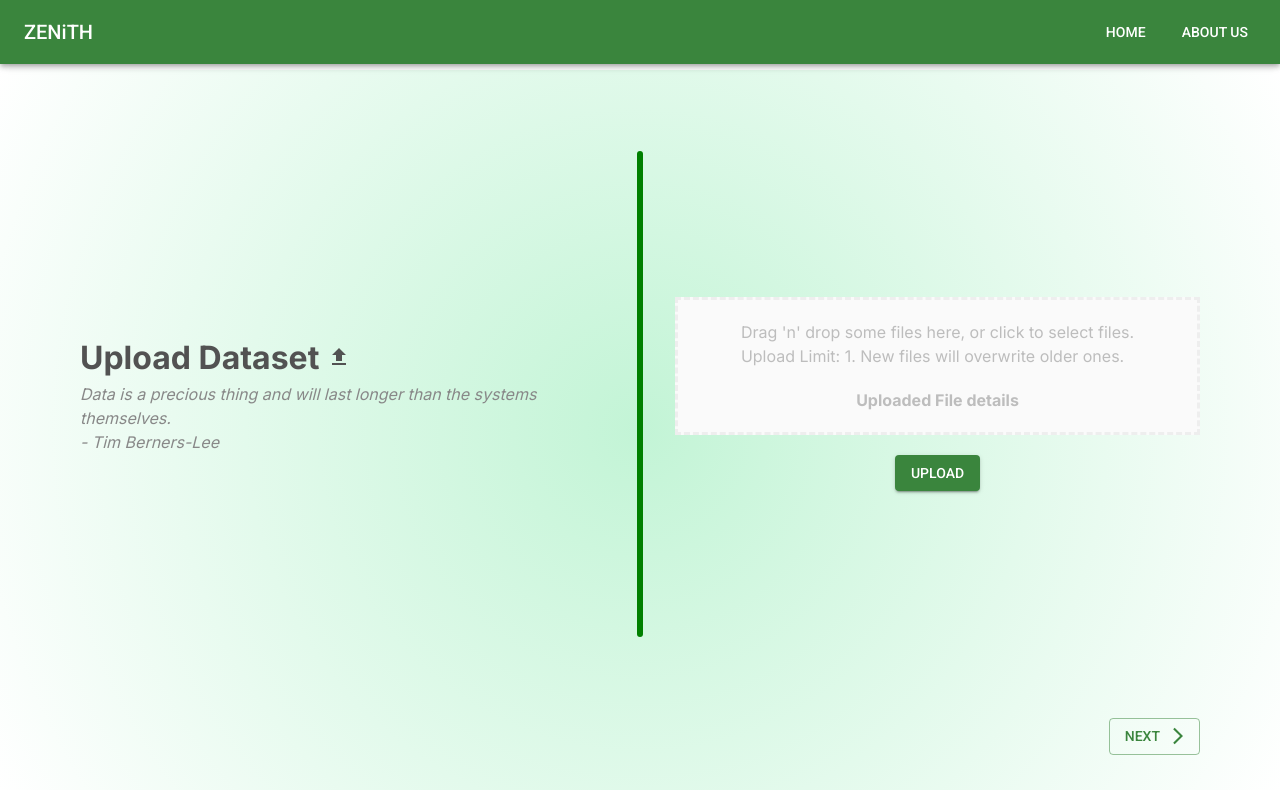
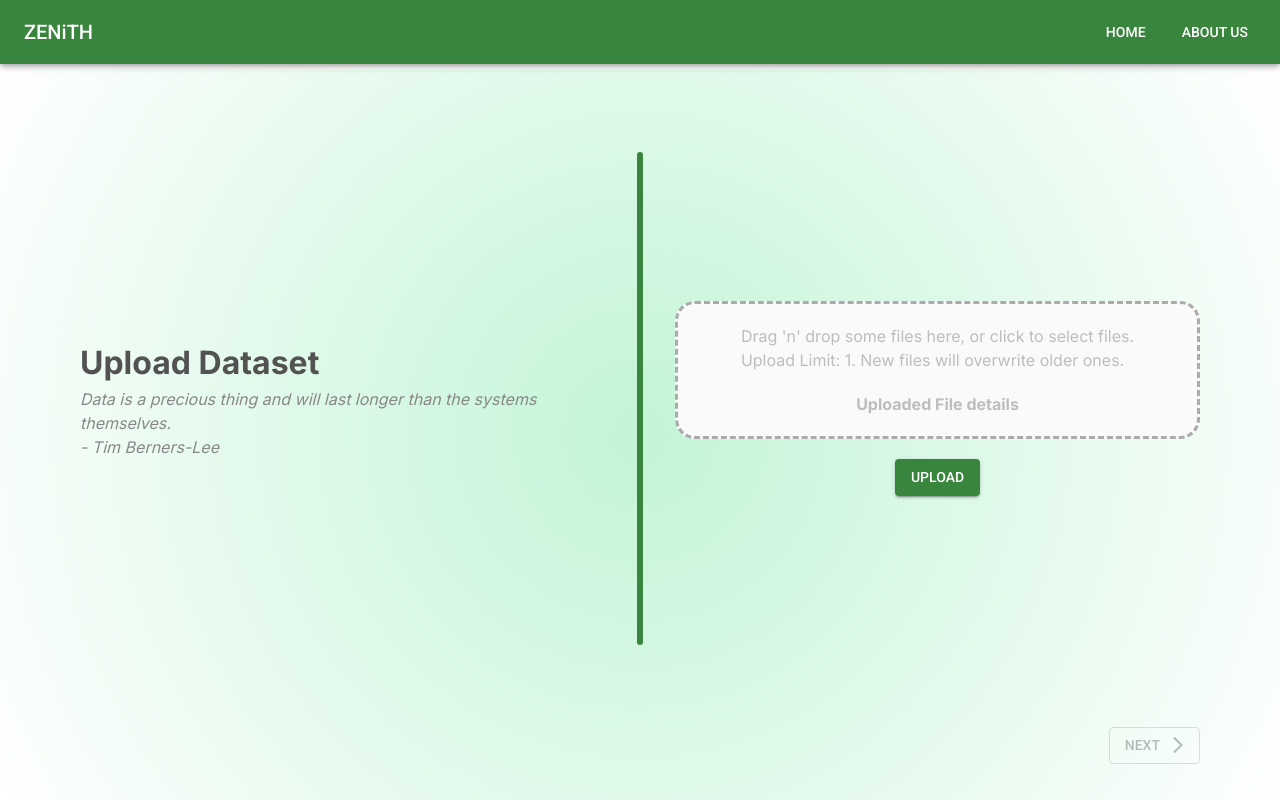
Before and after one commit to aniruddh622003/ZENITH-Sklearn-GUI, a Next.js app: page /flow/upload-dataset in a window 1280 px wide. Built offline with nearby package versions, Linux system fonts and the light colour scheme.

Commit message:
Minor Tweaks

```diff
--- a/src/app/flow/upload-dataset/index.module.css
+++ b/src/app/flow/upload-dataset/index.module.css
@@ -1,6 +1,10 @@
 .page {
-  height: 90vh;
-  background: radial-gradient(circle, rgba(104,228,152,0.4), rgba(255,255,255,1));
+  height: calc(100vh - 70px);
+  background: radial-gradient(
+    circle,
+    rgba(104, 228, 152, 0.4),
+    rgba(255, 255, 255, 1)
+  );
 }
 
 .container {
@@ -30,7 +34,6 @@
 }
 
 .line {
-  background-color: green;
   width: 6px;
   height: 75%;
   border-radius: 3px;
--- a/src/app/flow/upload-dataset/page.jsx
+++ b/src/app/flow/upload-dataset/page.jsx
@@ -1,10 +1,10 @@
 "use client";
-import UploadIcon from '@mui/icons-material/Upload';
+import UploadIcon from "@mui/icons-material/Upload";
 import { ArrowForwardIos } from "@mui/icons-material";
 import Upload from "@/components/Upload";
 import React from "react";
 import styles from "./index.module.css";
-import { Button } from '@mui/material';
+import { Box, Button } from "@mui/material";
 
 const UploadDataset = () => {
   const upload = (file) => {
@@ -13,24 +13,32 @@ const UploadDataset = () => {
 
   return (
     <div className={styles.page}>
-      <head>
-        <title>ZENiTH - Upload Dataset</title>
-      </head>
       <div className={styles.container}>
         <div className={styles.heading}>
-          <h1>
-            Upload Dataset <UploadIcon className={styles.icon} />
-          </h1>
-          <p className={styles.quote}>Data is a precious thing and will last longer than the systems themselves.</p>
+          <h1>Upload Dataset</h1>
+          <p className={styles.quote}>
+            Data is a precious thing and will last longer than the systems
+            themselves.
+          </p>
           <p className={styles.quote}>- Tim Berners-Lee</p>
         </div>
-        <div className={styles.line}></div>
+        <Box
+          sx={{
+            backgroundColor: "primary.main",
+          }}
+          className={styles.line}
+        ></Box>
         <div className={styles.upload}>
           <Upload onSubmit={upload} />
         </div>
       </div>
       <div className={styles.next}>
-        <Button variant="outlined" color="primary" endIcon={<ArrowForwardIos />}>
+        <Button
+          variant="outlined"
+          color="primary"
+          disabled={true}
+          endIcon={<ArrowForwardIos />}
+        >
           Next
         </Button>
       </div>
--- a/src/components/Upload/index.module.css
+++ b/src/components/Upload/index.module.css
@@ -7,12 +7,14 @@
   padding: 20px;
   border-width: 2;
   border-radius: 2;
-  border-color: #eeeeee;
+  border-color: #ababab;
   border-style: dashed;
   background-color: #fafafa;
   color: #bdbdbd;
   outline: none;
   transition: border 0.24s ease-in-out;
+  /* box-shadow: 0 0 5px 0 rgba(0, 0, 0, 0.2); */
+  border-radius: 20px;
 }
 
 .focused {
```
